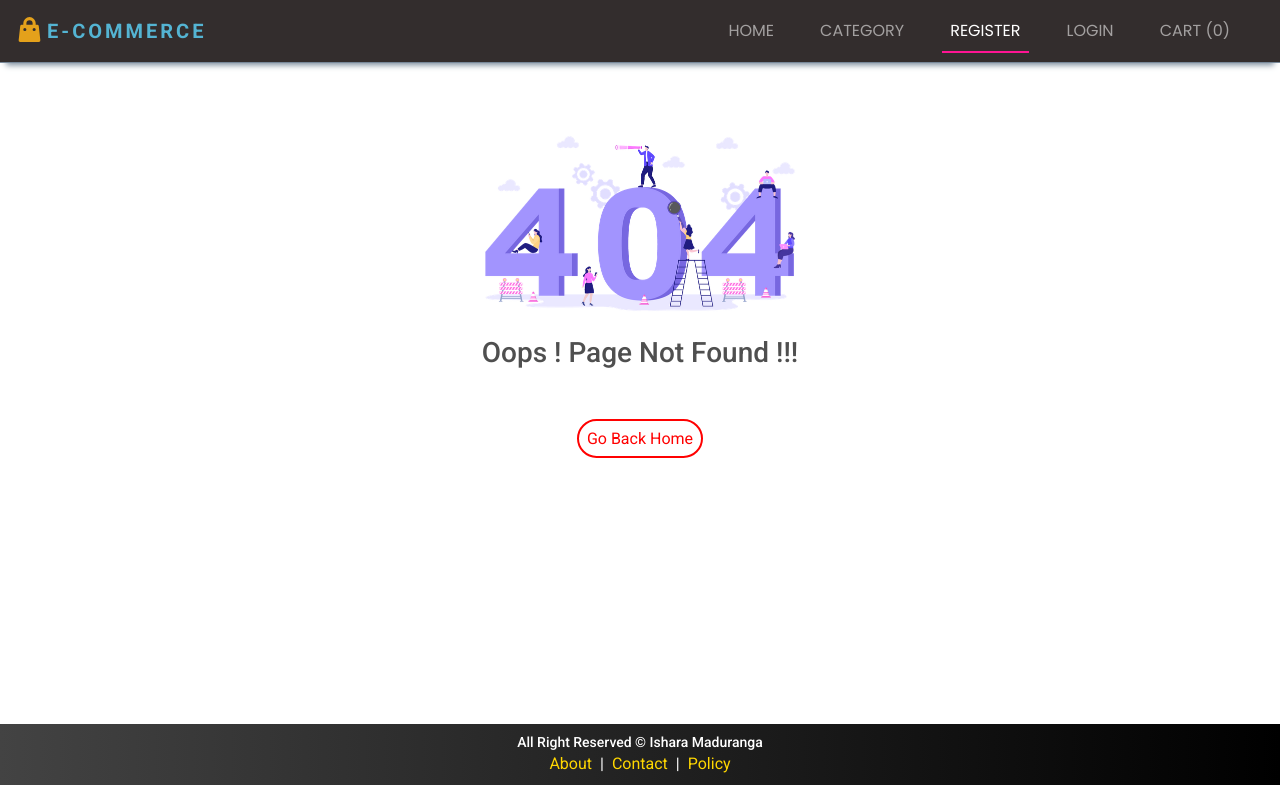
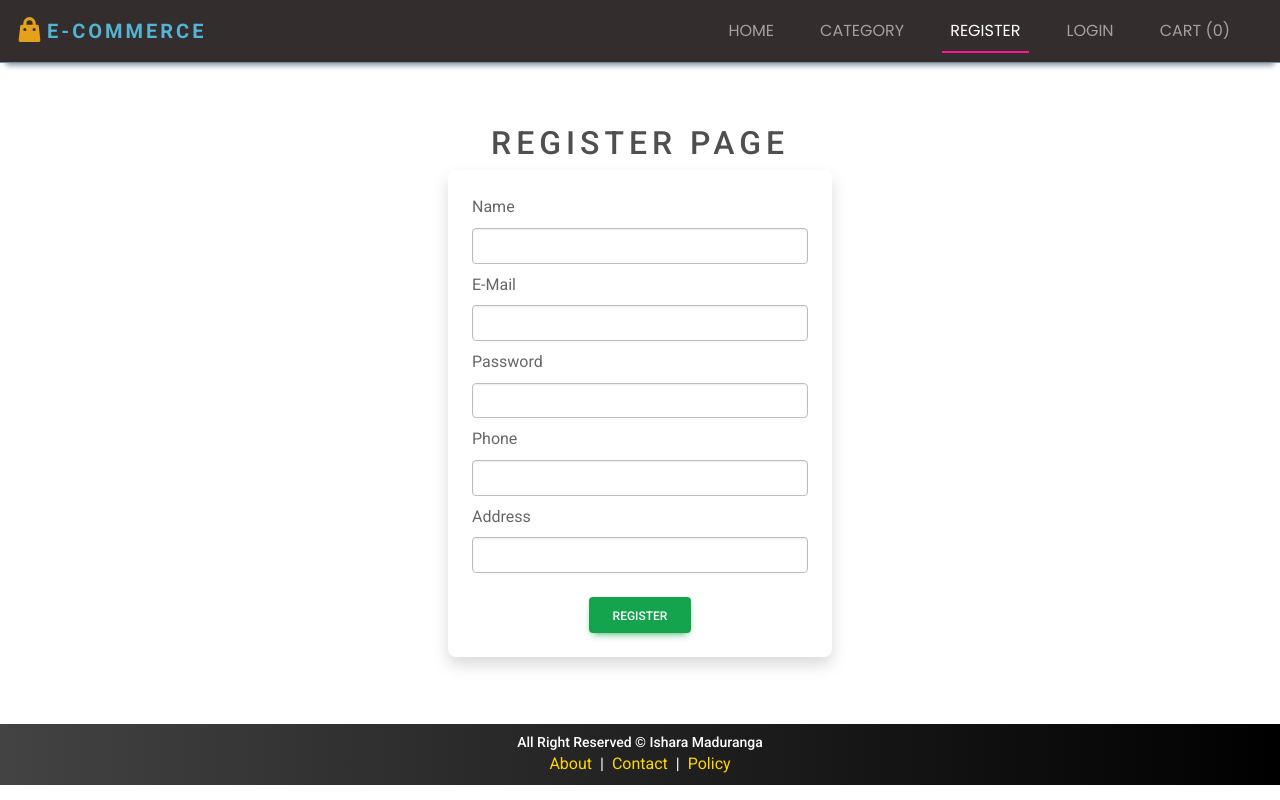
Before and after one commit to isharamaduranga/E-Commerce_App-MERN, a React (Create React App) app in the folder client/: page /register in a window 1280 px wide. Before the commit this address had no page. Built offline with nearby package versions, Linux system fonts and the light colour scheme.

Commit message:
Create Register page and apply css ...

```diff
--- a/client/src/App.js
+++ b/client/src/App.js
@@ -4,11 +4,13 @@ import About from "./pages/About";
 import Contact from "./pages/Contact";
 import Policy from "./pages/Policy";
 import PageNotFound from "./pages/PageNotFound";
+import Register from "./pages/Authentication/Register";
 function App() {
   return (
     <>
       <Routes>
         <Route path="/" element={<HomePage/>}/>
+        <Route path="/register" element={<Register/>}/>
         <Route path="/about" element={<About/>}/>
         <Route path="/contact" element={<Contact/>}/>
         <Route path="/policy" element={<Policy/>}/>
--- a/client/src/index.css
+++ b/client/src/index.css
@@ -1,4 +1,6 @@
 @import url('https://fonts.googleapis.com/css2?family=Playfair+Display:wght@700&family=Poppins:wght@300;400;500&display=swap');
+
+/** ==================== Default all Page Css ======================*/
 *{
     margin: 0;
     padding: 0;
@@ -7,6 +9,8 @@
 /*font-family: 'Poppins', sans-serif;*/
 /*font-family: 'Playfair Display', serif;*/
 
+
+/** ==================== Header(NavBar) page Css ======================*/
 .navbar{
     font-family: 'Poppins', sans-serif;
     font-size: 16px;
@@ -31,6 +35,8 @@
     font-family: 'roboto','sans-serif';
     letter-spacing: 3px;
 }
+
+/** ==================== Footer page Css ======================*/
 .footer{
     color: white;
     padding: 8px;
@@ -52,6 +58,7 @@
     border-bottom: 2px solid deeppink;
 }
 
+/** ==================== Not Found page Css ======================*/
 .pnf-btn{
     color: #ff0101;
     border: 2px solid #ff0101;
@@ -65,6 +72,7 @@
     border: 2px solid lime;
 }
 
+/** ==================== Contact page Css ======================*/
 .form_bg{
     padding: 68px;
 }
@@ -75,3 +83,15 @@
 .container{
     height: 82.5vh!important;
  }
+
+/** ==================== Register page Css ======================*/
+.register{
+    display: flex;
+    align-items: center;
+    justify-content: center;
+    height: 82vh;
+    flex-direction: column;
+}
+.form_area{
+    width: 30vw;
+}
--- /dev/null
+++ b/client/src/pages/Authentication/Register.js
@@ -0,0 +1,49 @@
+import React, {useState} from 'react';
+import Layout from "../../components/Layout/Layout";
+
+const Register = () => {
+
+
+
+    return (<Layout title="Register - E-Commerce App">
+            <div className="register">
+                <h2 style={{letterSpacing:"5px"}}> REGISTER  PAGE </h2>
+
+                <form className="form_area shadow rounded-5 p-4">
+                    <div className="mb-2">
+                        <label htmlFor="exampleInputName" className="form-label">Name</label>
+                        <input type="text" className="form-control" id="exampleInputName"/>
+                    </div>
+
+                    <div className="mb-2">
+                        <label htmlFor="exampleInputEmail" className="form-label">E-Mail</label>
+                        <input type="email" className="form-control" id="exampleInputEmail"/>
+                    </div>
+
+                    <div className="mb-2">
+                        <label htmlFor="exampleInputPassword" className="form-label">Password</label>
+                        <input type="password" className="form-control" id="exampleInputPassword"/>
+                    </div>
+
+                    <div className="mb-2">
+                        <label htmlFor="exampleInputPhone" className="form-label">Phone</label>
+                        <input type="text" className="form-control" id="exampleInputPhone"/>
+                    </div>
+
+                    <div className="mb-4">
+                        <label htmlFor="exampleInputAddress" className="form-label">Address</label>
+                        <input type="text" className="form-control" id="exampleInputAddress"/>
+                    </div>
+
+                    <div className="text-center">
+                        <button type="submit" className="btn btn-success">Register</button>
+                    </div>
+
+
+                </form>
+
+            </div>
+        </Layout>);
+};
+
+export default Register;
```
